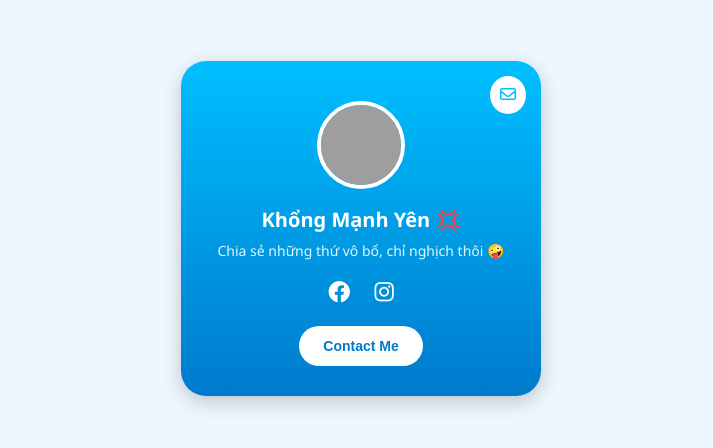
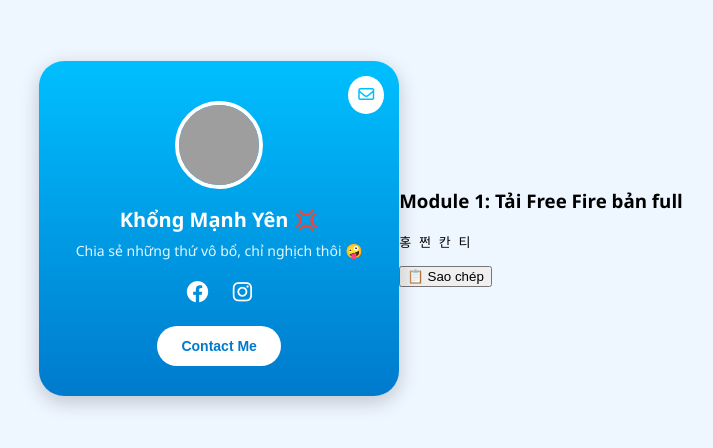
Before and after one commit to yenisme/YenBio, a plain HTML site: page index.html in a window 1280 px wide. Shown: the part 172-620 px from the top of the page, without its empty margins (279-992 px from the left). Drawn offline with Linux system fonts and the light colour scheme; grey boxes are pictures that could not be loaded.

Commit message:
Update index.html

```diff
--- a/index.html
+++ b/index.html
@@ -29,5 +29,10 @@
     </div>
     <button class="button" onclick="window.open('https://bit.ly/yenisme', '_blank')">Contact Me</button>
   </div>
+  <div class="module">
+  <h3>Module 1: Tải Free Fire bản full</h3>
+  <pre id="code1">홍 쩐 칸 티</pre>
+  <button onclick="copyToClipboard('code1')">📋 Sao chép</button>
+  </div>
 </body>
 </html>
```
